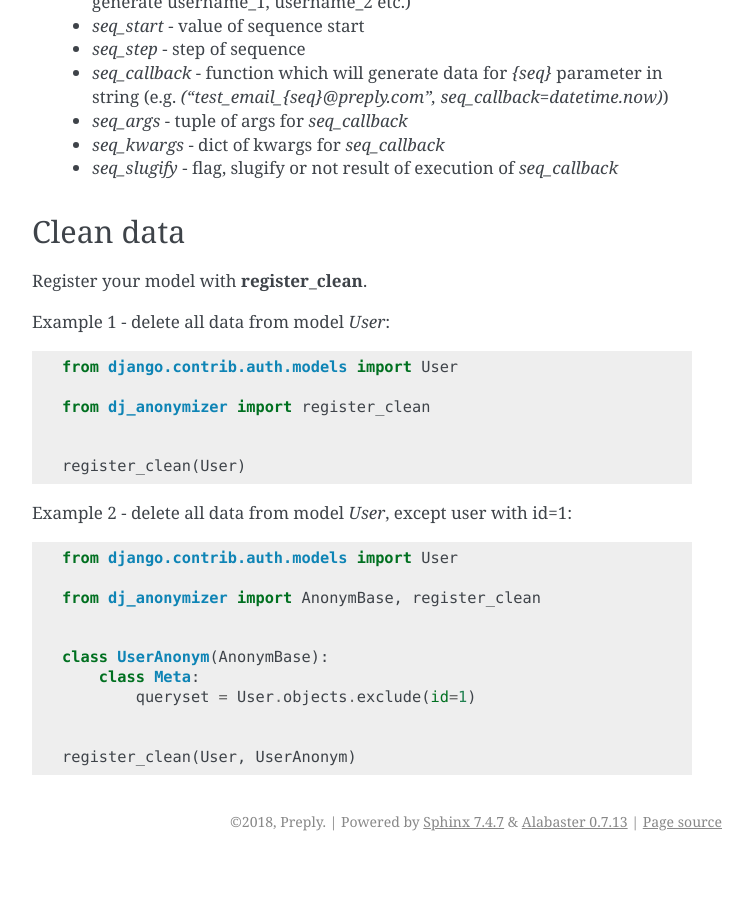
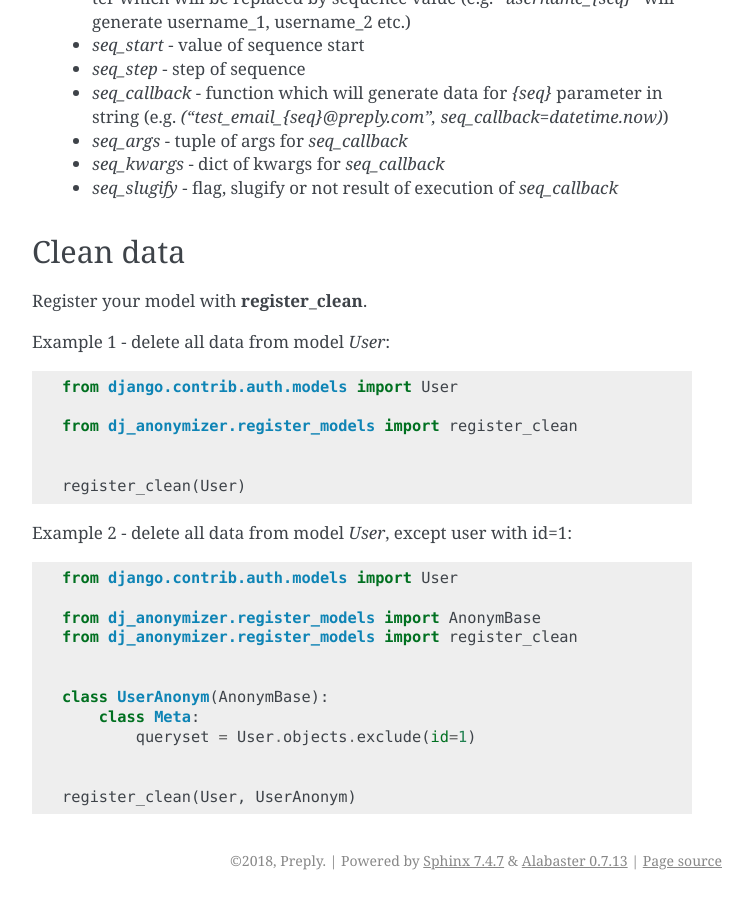
Before and after one commit to preply/dj_anonymizer, a Sphinx documentation site: the page built from docs/usage.rst, in a window 1280 px wide and 900 px high, scrolled down 2230 px. Shown: the whole window, without its empty margins (388-1141 px from the left). Built offline with Sphinx 7.4.7, drawn with Linux system fonts in a browser that asks for light colours; before the commit the page ends 3091 px from its top, so only the background shows below that; some of the changed text lies outside the part shown.

Commit message:
upd docs according to changes. imports

```diff
--- a/docs/basic_example.rst
+++ b/docs/basic_example.rst
@@ -20,8 +20,9 @@
 * Create file e.g. `anonymization.py` in `my_app`.
 * In `anonymization.py` file::
 
-    from dj_anonymizer import register_anonym, register_skip, \
-        AnonymBase, anonym_field
+    from dj_anonymizer.register_models import AnonymBase, register_anonym, \
+        register_skip
+    from dj_anonymizer import anonym_field
     from my_app import Author, Book
 
 
--- a/docs/usage.rst
+++ b/docs/usage.rst
@@ -43,8 +43,9 @@
     from django.contrib.auth.models import User
     from django.contrib.auth.hashers import make_password
 
-    from dj_anonymizer import register_anonym, AnonymBase, \
-        anonym_field
+    from dj_anonymizer.register_models import AnonymBase, register_anonym
+    from dj_anonymizer import anonym_field
+
     from faker import Factory
 
 
@@ -112,7 +113,7 @@
 
     from django.contrib.auth.models import User
 
-    from dj_anonymizer import register_clean
+    from dj_anonymizer.register_models import register_clean
 
 
     register_clean(User)
@@ -121,7 +122,8 @@
 
     from django.contrib.auth.models import User
 
-    from dj_anonymizer import AnonymBase, register_clean
+    from dj_anonymizer.register_models import AnonymBase
+    from dj_anonymizer.register_models import register_clean
 
 
     class UserAnonym(AnonymBase):
```
